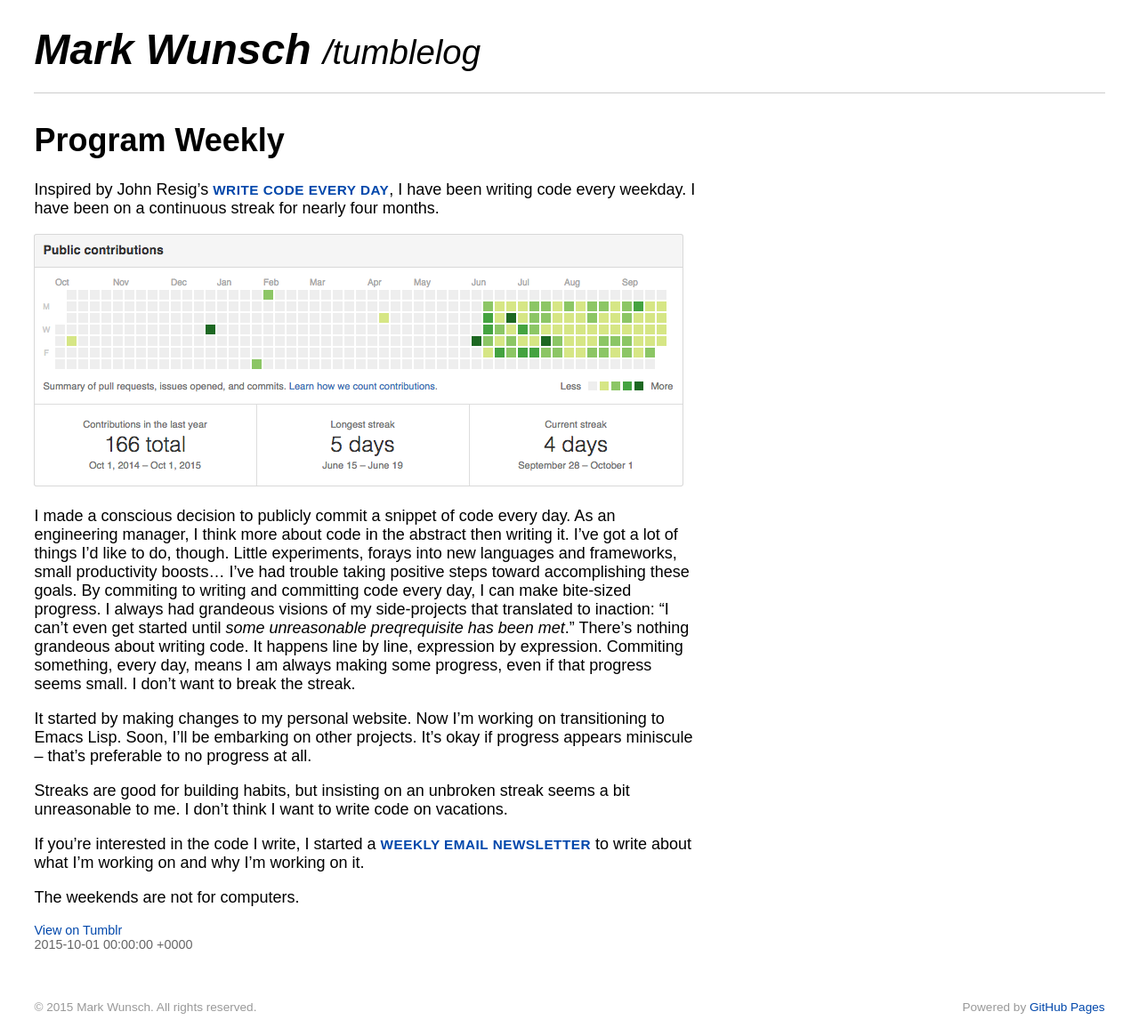
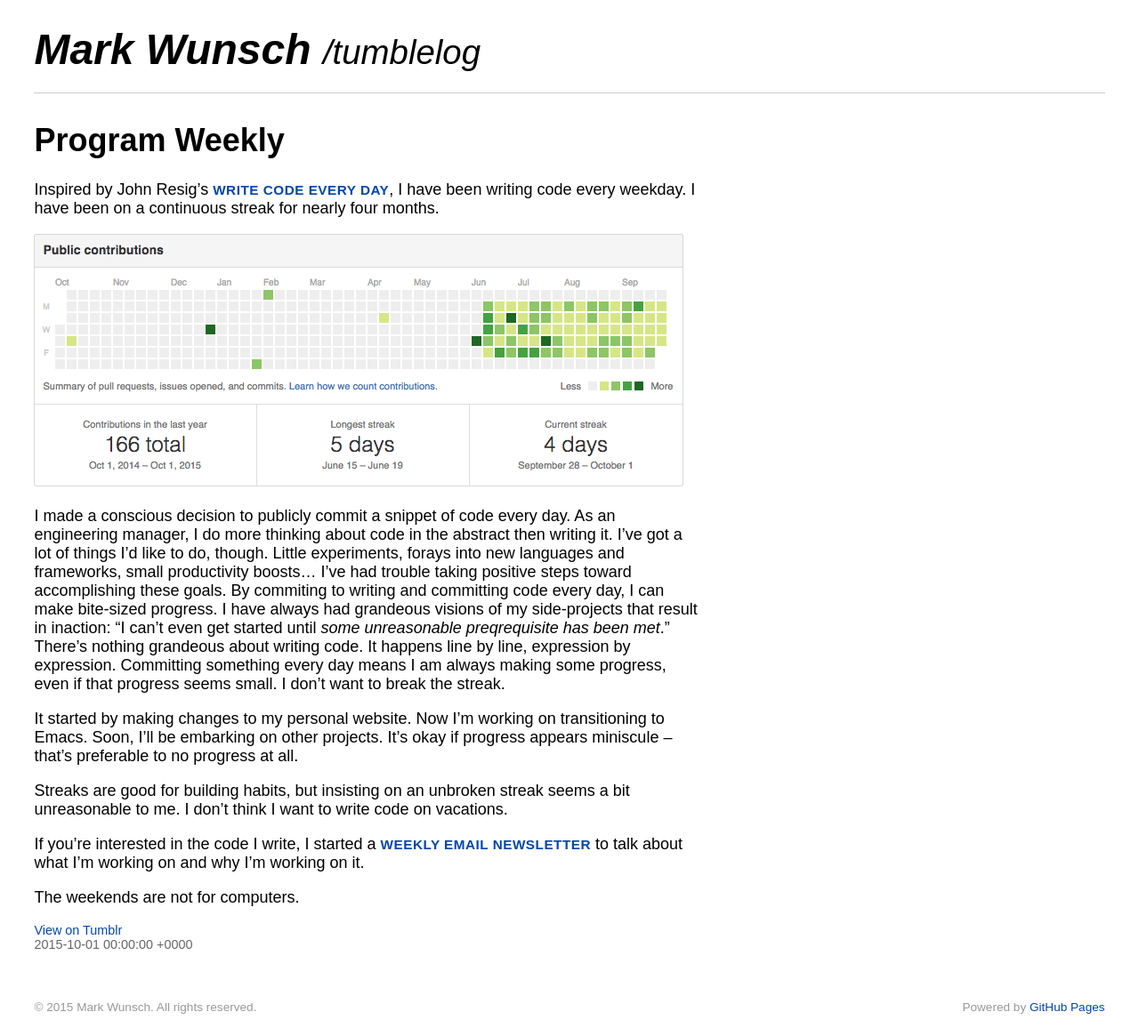
Before and after one commit to mwunsch/mwunsch.github.io, a Jekyll site: the page built from tumblelog/_posts/2015-10-01-the-streak.md, in a window 1280 px wide. Shown: the whole page at 89% size. Built offline with Jekyll 4.4.1, drawn with Linux system fonts in a browser that asks for light colours.

Commit message:
Fix annoying typos and grammar errors in the-streak

```diff
--- a/tumblelog/_posts/2015-10-01-the-streak.md
+++ b/tumblelog/_posts/2015-10-01-the-streak.md
@@ -9,23 +9,23 @@ I have been writing code every weekday. I have been on a continuous streak for n
 ![From June 15 to Today I've committed code publicly every weekday]({{site.url}}/img/the-streak.png)
 
 I made a conscious decision to publicly commit a snippet of code every day.
-As an engineering manager, I think more about code in the abstract then writing it.
+As an engineering manager, I do more thinking about code in the abstract then writing it.
 I've got a lot of things I'd like to do, though. Little experiments, forays into new languages
 and frameworks, small productivity boosts... I've had trouble taking positive steps toward
 accomplishing these goals. By commiting to writing and committing code every day, I can make
-bite-sized progress. I always had grandeous visions of my side-projects that translated
-to inaction: "I can't even get started until *some unreasonable preqrequisite has been met*."
+bite-sized progress. I have always had grandeous visions of my side-projects that result
+in inaction: "I can't even get started until *some unreasonable preqrequisite has been met*."
 There's nothing grandeous about writing code. It happens line by line, expression by expression.
-Commiting something, every day, means I am always making some progress, even if that progress
+Committing something every day means I am always making some progress, even if that progress
 seems small. I don't want to break the streak.
 
-It started by making changes to my personal website. Now I'm working on transitioning to Emacs Lisp.
+It started by making changes to my personal website. Now I'm working on transitioning to Emacs.
 Soon, I'll be embarking on other projects.
 It's okay if progress appears miniscule -- that's preferable to no progress at all.
 
 Streaks are good for building habits, but insisting on an unbroken streak seems a bit unreasonable to me.
 I don't think I want to write code on vacations.
 
-If you're interested in the code I write, I started a [weekly email newsletter](http://tinyletter.com/wunsch) to write about what I'm working on and why I'm working on it.
+If you're interested in the code I write, I started a [weekly email newsletter](http://tinyletter.com/wunsch) to talk about what I'm working on and why I'm working on it.
 
 The weekends are not for computers.
```
